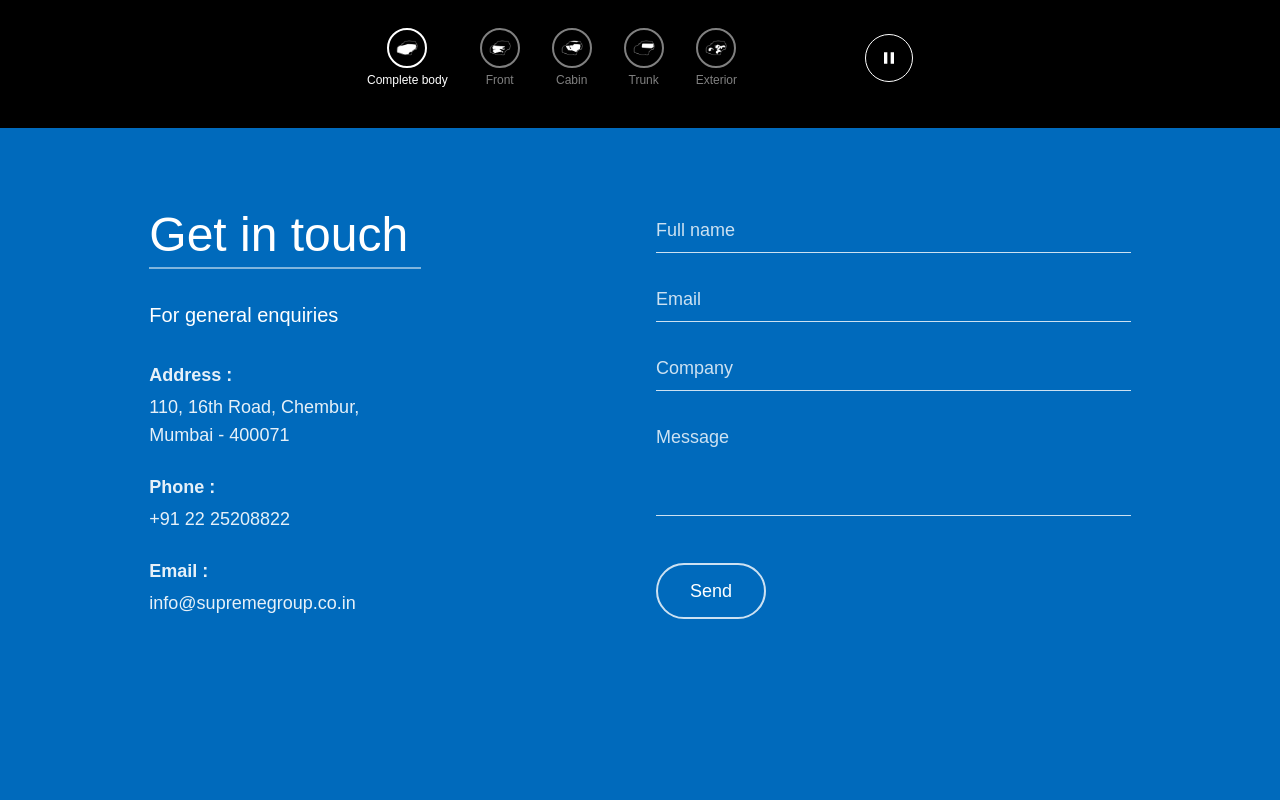
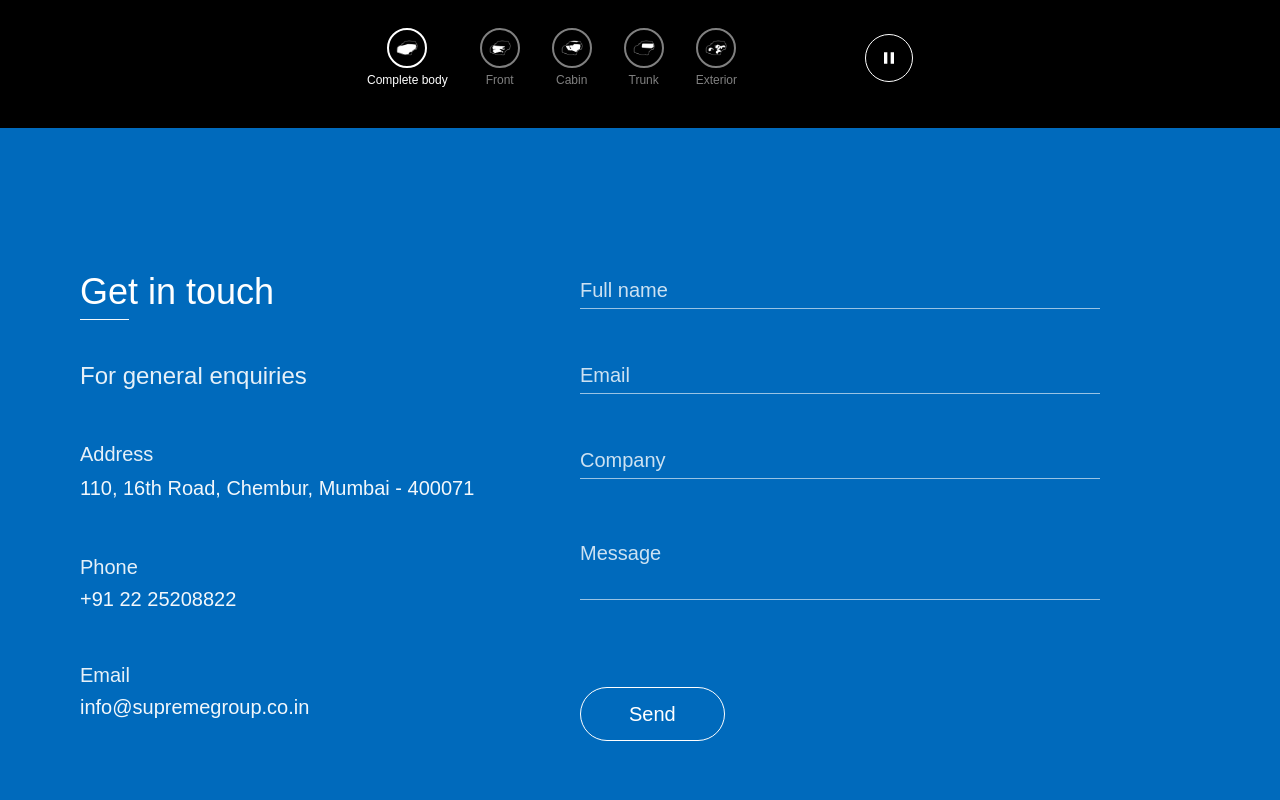
Before and after one commit to Vaishnavi213460/Supreme-Group-Frontend, a Next.js app: page / in a window 1280 px wide. Shown: the part 1560-2360 px from the top of the page. Built offline with nearby package versions, Linux system fonts and the light colour scheme.

Commit message:
contact changes

```diff
--- a/src/components/ContactSection.jsx
+++ b/src/components/ContactSection.jsx
@@ -11,7 +11,6 @@ export default function ContactSection() {
   });
   const [errors, setErrors] = useState({});
 
-  // Validation
   const validate = () => {
     const newErrors = {};
     if (!formData.fullName.trim()) newErrors.fullName = "Name is required.";
@@ -42,120 +41,82 @@ export default function ContactSection() {
   return (
     <section
       id="contact"
-      className="bg-[#006ABC] min-h-screen text-white py-20 px-4 md:px-12"
+      className="bg-[#006ABC] min-h-screen text-white py-20 px-4 md:px-12 lg:px-20 relative"
+      style={{ backgroundColor: '#006ABC' }}
     >
-      <div className="container mx-auto grid grid-cols-12 gap-8">
-        <div className="hidden lg:block lg:col-span-1"></div>
+      <div className="container mx-auto grid grid-cols-1 md:grid-cols-2 lg:grid-cols-12 gap-x-20 gap-y-12 max-w-screen-xl">
 
-        <div className="col-span-12 lg:col-span-3 flex flex-col justify-center">
-          <h2 className="text-4xl md:text-5xl font-normal border-b-2 border-white/50 pb-2 mb-8 inline-block">
+        <div className="col-span-full md:col-span-1 lg:col-span-5 pt-0 lg:pt-16">
+
+          <p className="text-2xl md:text-3xl lg:text-4xl font-normal relative pb-2 mb-10 inline-block">
             Get in touch
-          </h2>
-          <p className="text-xl font-light mb-8">For general enquiries</p>
+            <span className="absolute left-0 bottom-0 w-1/4 border-b border-white/95"></span>
+          </p>
 
-          <div className="space-y-6 text-white/90 text-lg">
+          <p className="text-xl md:text-2xl font-light mb-12 opacity-90">For general enquiries</p>
+
+          <div className="space-y-12 text-white text-lg md:text-xl font-light">
+
             <div>
-              <p className="font-semibold mb-1">Address :</p>
-              <p className="font-light">
+              <p className="font-normal opacity-90 mb-1">Address</p>
+              <p className="font-normal leading-relaxed opacity-95">
                 110, 16th Road, Chembur, Mumbai - 400071
               </p>
             </div>
 
             <div>
-              <p className="font-semibold mb-1">Phone :</p>
-              <p className="font-light">+91 22 25208822</p>
+              <p className="font-normal opacity-90 mb-1">Phone</p>
+              <p className="font-normal opacity-95">+91 22 25208822</p>
             </div>
 
             <div>
-              <p className="font-semibold mb-1">Email :</p>
-              <p className="font-light">info@supremegroup.co.in</p>
+              <p className="font-normal opacity-90 mb-1">Email</p>
+              <p className="font-normal opacity-95">info@supremegroup.co.in</p>
             </div>
           </div>
         </div>
 
-        <div className="hidden lg:block lg:col-span-2"></div>
+        <div className="col-span-full md:col-span-1 lg:col-span-6 pt-0 lg:pt-16">
+          <form onSubmit={handleSubmit} className="space-y-10 md:space-y-12">
 
-        <div className="col-span-12 lg:col-span-5">
-          <form onSubmit={handleSubmit} className="space-y-6">
-            <div>
-              <label htmlFor="fullName" className="sr-only">
-                Full name
-              </label>
-              <input
-                id="fullName"
-                name="fullName"
-                type="text"
-                placeholder="Full name"
-                value={formData.fullName}
-                onChange={handleChange}
-                className={`w-full bg-transparent border-b text-white placeholder-white/80 focus:outline-none py-2 text-lg ${
-                  errors.fullName ? "border-red-500" : "border-white/80"
-                }`}
-              />
-              {errors.fullName && (
-                <p className="text-red-500 text-sm mt-1">{errors.fullName}</p>
-              )}
-            </div>
+            {[
+              { id: 'fullName', type: 'text', placeholder: 'Full name' },
+              { id: 'email', type: 'email', placeholder: 'Email' },
+              { id: 'company', type: 'text', placeholder: 'Company' },
+            ].map(({ id, type, placeholder }) => (
+              <div key={id}>
+                <input
+                  id={id}
+                  name={id}
+                  type={type}
+                  placeholder={placeholder}
+                  value={formData[id]}
+                  onChange={handleChange}
+                  className={`w-full bg-transparent border-b border-white/60 focus:border-white text-white placeholder-white/80 focus:outline-none pt-1 pb-1 text-lg md:text-xl`}
+                />
 
-            <div>
-              <label htmlFor="email" className="sr-only">
-                Email
-              </label>
-              <input
-                id="email"
-                name="email"
-                type="email"
-                placeholder="Email"
-                value={formData.email}
-                onChange={handleChange}
-                className={`w-full bg-transparent border-b text-white placeholder-white/80 focus:outline-none py-2 text-lg ${
-                  errors.email ? "border-red-500" : "border-white/80"
-                }`}
-              />
-              {errors.email && (
-                <p className="text-red-500 text-sm mt-1">{errors.email}</p>
-              )}
-            </div>
+                {errors[id] && (
+                  <p id={`${id}-error`} className="text-red-500 text-sm mt-1">{errors[id]}</p>
+                )}
+              </div>
+            ))}
 
-            <div>
-              <label htmlFor="company" className="sr-only">
-                Company
-              </label>
-              <input
-                id="company"
-                name="company"
-                type="text"
-                placeholder="Company"
-                value={formData.company}
-                onChange={handleChange}
-                className={`w-full bg-transparent border-b text-white placeholder-white/80 focus:outline-none py-2 text-lg ${
-                  errors.company ? "border-red-500" : "border-white/80"
-                }`}
-              />
-              {errors.company && (
-                <p className="text-red-500 text-sm mt-1">{errors.company}</p>
-              )}
-            </div>
-
-            <div>
-              <label htmlFor="message" className="sr-only">
-                Message
-              </label>
+            <div className="pt-2">
               <textarea
                 id="message"
                 name="message"
                 placeholder="Message"
-                rows="3"
+                rows="2"
                 value={formData.message}
                 onChange={handleChange}
-                className="w-full bg-transparent border-b border-white/80 text-white placeholder-white/80 focus:outline-none py-2 text-lg resize-none"
+                className="w-full bg-transparent border-b border-white/60 focus:border-white text-white placeholder-white/80 focus:outline-none pt-1 pb-1 text-lg md:text-xl resize-none"
               ></textarea>
             </div>
 
-            <div className="pt-4">
+            <div className="pt-8 flex justify-start">
               <button
                 type="submit"
-                className="inline-block px-8 py-3 text-lg border-2 border-white/80 text-white rounded-full hover:bg-white hover:text-blue-600 transition duration-300"
+                className="inline-block px-12 py-3 text-lg md:text-xl border border-white text-white rounded-full hover:bg-white hover:text-[#006ABC] transition duration-300"
               >
                 Send
               </button>
@@ -163,7 +124,6 @@ export default function ContactSection() {
           </form>
         </div>
 
-        <div className="hidden lg:block lg:col-span-1"></div>
       </div>
     </section>
   );
```
